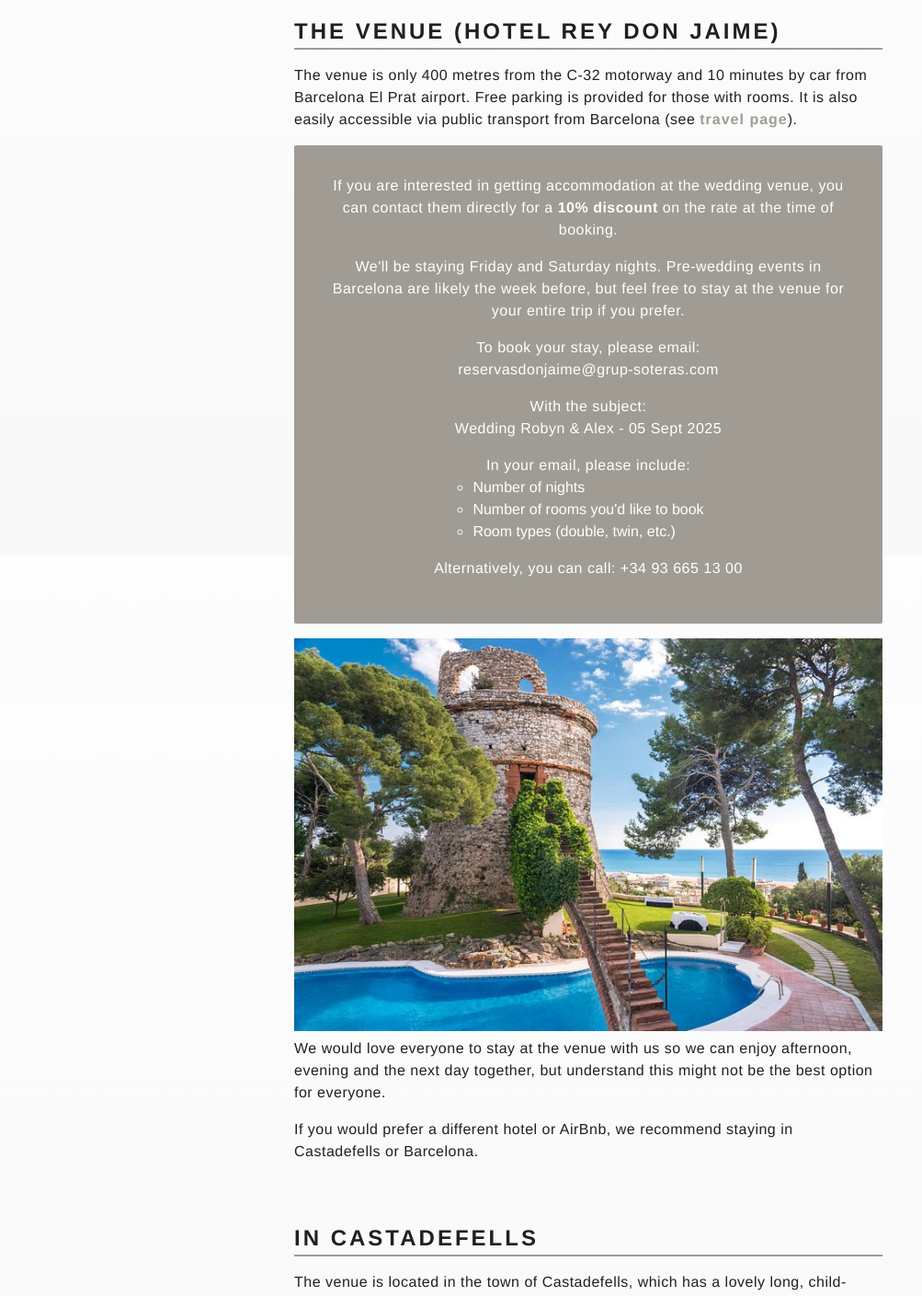
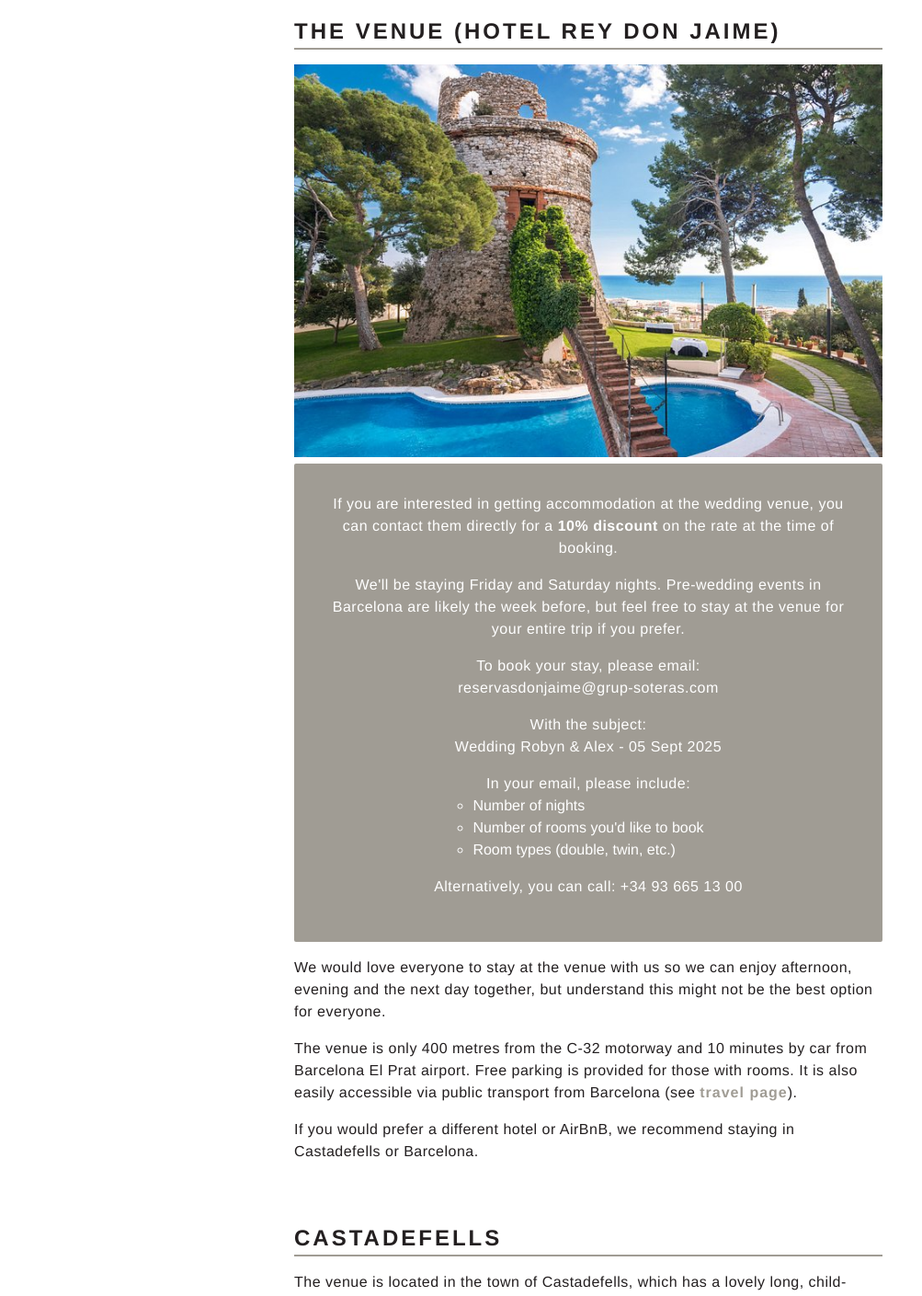
Before and after one commit to 11ac11/wedding-app, a Next.js app: page /accomodation in a window 1280 px wide. Shown: the part 196-1605 px from the top of the page at 92% size, without its empty margins (0-1003 px from the left). Built offline with nearby package versions, Linux system fonts and the light colour scheme; a web font is replaced by a local one.

Commit message:
cdd changes, accomodation re-order

```diff
--- a/app/accomodation/page.jsx
+++ b/app/accomodation/page.jsx
@@ -12,6 +12,13 @@ export default async function Accomodation() {
       <div className="info-section">
         {/* <ImgCont src={aisle} fill={true} className='image' /> */}
         <h2 className="uppercase">The Venue (Hotel Rey Don Jaime)</h2>
+        <ImgCont src={hotelTurret} fill={true} className='image' />
+        <ContactBox />
+        <p>
+          {`We would love everyone to stay at the venue with us so we can enjoy afternoon,
+          evening and the next day together, but understand this might not be the
+          best option for everyone.`}
+        </p>
         <p>
           {`The venue is only 400 metres from the C-32 motorway and 10 minutes by
           car from Barcelona El Prat airport. Free parking is provided for those with
@@ -20,21 +27,14 @@ export default async function Accomodation() {
           <Link href="/travel" className='inline-link'>{'travel page'}</Link>
           {`).`}
         </p>
-        <ContactBox />
-        <ImgCont src={hotelTurret} fill={true} className='image' />
         <p>
-          {`We would love everyone to stay at the venue with us so we can enjoy afternoon,
-          evening and the next day together, but understand this might not be the
-          best option for everyone.`}
-        </p>
-        <p>
-          {`If you would prefer a different hotel or AirBnb, we recommend staying in Castadefells
+          {`If you would prefer a different hotel or AirBnB, we recommend staying in Castadefells
           or Barcelona.`}
         </p>
       </div>
 
       <div className="info-section">
-        <h2 className="uppercase">In Castadefells</h2>
+        <h2 className="uppercase">Castadefells</h2>
         <p>
           {`The venue is located in the town of Castadefells, which has a lovely
           long, child-friendly beach with soft white sand and calm waters, as well
@@ -46,7 +46,7 @@ export default async function Accomodation() {
       </div>
 
       <div className="info-section">
-        <h2 className="uppercase">In Barcelona</h2>
+        <h2 className="uppercase">Barcelona</h2>
         <p>
           {`Barcelona is within 30 minutes by both train and car so is a good option
           if you want to explore the wonderful city we call home. A taxi back from
--- a/app/globals.css
+++ b/app/globals.css
@@ -17,15 +17,10 @@
   box-sizing: border-box;
 }
 
-html {
-  background: var(--offwhite);
-  background: linear-gradient(180deg, var(--white) 0%, var(--offwhite) 100%);
-}
-
 body {
   color: var(--offblack);
-  background: var(--offwhite);
-  background: linear-gradient(180deg, var(--white) 0%, var(--offwhite) 100%);
+  background-color: var(--offwhite);
+  background-color: linear-gradient(180deg, var(--white) 0%, var(--offwhite) 100%);
   min-height: 100vh;
   width: 100vw;
   background-attachment: fixed;
@@ -41,7 +36,7 @@ body {
 main {
   display: flex;
   height: 100vh;
-  width: 800px;
+  max-width: 800px;
   flex-direction: column;
   align-items: center;
   justify-content: flex-start;
@@ -60,6 +55,10 @@ p {
 .uppercase {
   text-transform: uppercase;
   font-weight: 600;
+}
+
+.wide {
+  letter-spacing: 3px;
 }
 
 a {
@@ -114,8 +113,8 @@ h1.getting-married {
   font-size: 4rem;
   text-align: center;
   z-index: 1;
-  color: var(--white);
-  mix-blend-mode: overlay;
+  color: var(--offblack);
+  /* mix-blend-mode: overlay; */
   overflow: hidden;
   max-height: 100vh;
   white-space: nowrap;
@@ -123,11 +122,11 @@ h1.getting-married {
 }
 
 /* TODO: can remove? */
-h1.getting-married.low {
+/* h1.getting-married.low {
   mix-blend-mode: unset;
   color: black;
   z-index: -1;
-}
+} */
 
 h1.getting-married.second {
   margin-top: -1rem;
@@ -151,7 +150,6 @@ h3 {
   align-items: center;
   justify-content: flex-start;
   width: 80%;
-  margin-top: 60px;
 }
 
 .info-section {
@@ -332,9 +330,9 @@ table.guestlist th {
   }
 }
 
-@media (max-width: 900px) {
+@media (max-width: 800px) {
   main {
-    padding-top: 60px;
+    margin-top: 60px;
   }
 }
 
--- a/components/guest-form.jsx
+++ b/components/guest-form.jsx
@@ -150,7 +150,7 @@ export const GuestForm = ({ guest, editingGuestId, setEditingGuestId }) => {
       <GuestNameRow>
         <NameSection onClick={() => setEditingGuestId(guest.id === editingGuestId ? '' : guest.id)} $editingGuestId={!!editingGuestId}>
           <div>
-            <p className="uppercase">{guest.name}</p>
+            <p className="uppercase wide">{guest.name}</p>
             <p className="uppercase">{guestIsComplete ? '✓' : ''}</p>
           </div>
           <div className='edit'>
--- a/components/nav.jsx
+++ b/components/nav.jsx
@@ -26,12 +26,13 @@ const NavContainer = styled.div`
   height: 60px;
 
   @media(max-width: 800px) {
-    height: auto;
+    height: 100vh;
     position: fixed;
     nav {
+      height: 50%;
       flex-direction: column;
       align-items: center;
-      padding: 2rem;
+      margin-top: 60px;
       a {
         margin-bottom: 1rem;
       };
```
